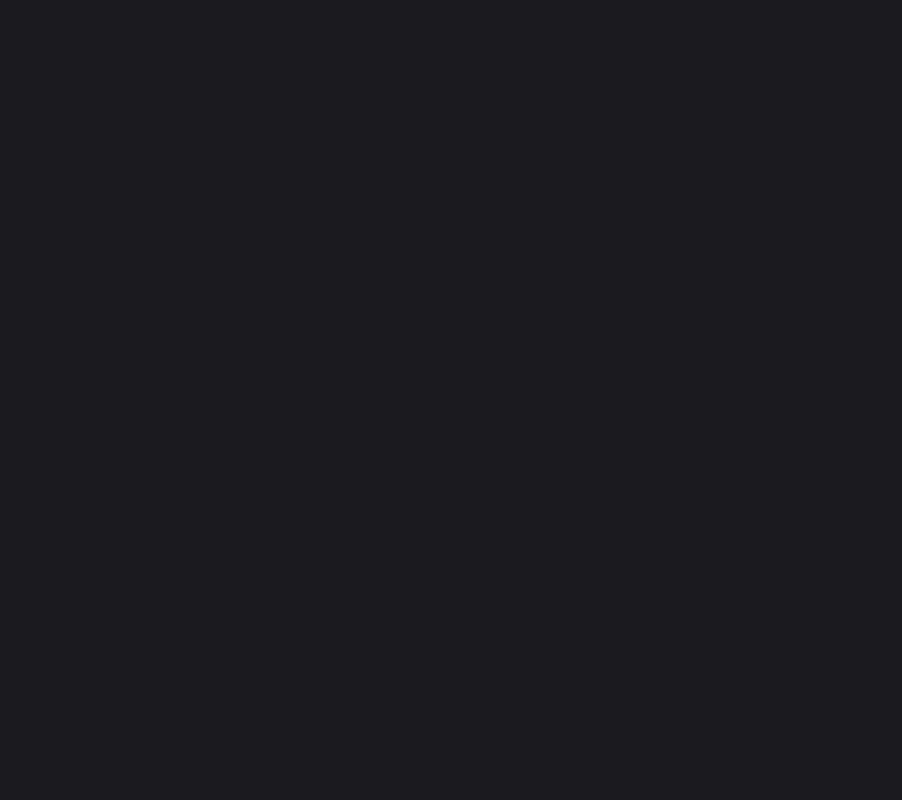
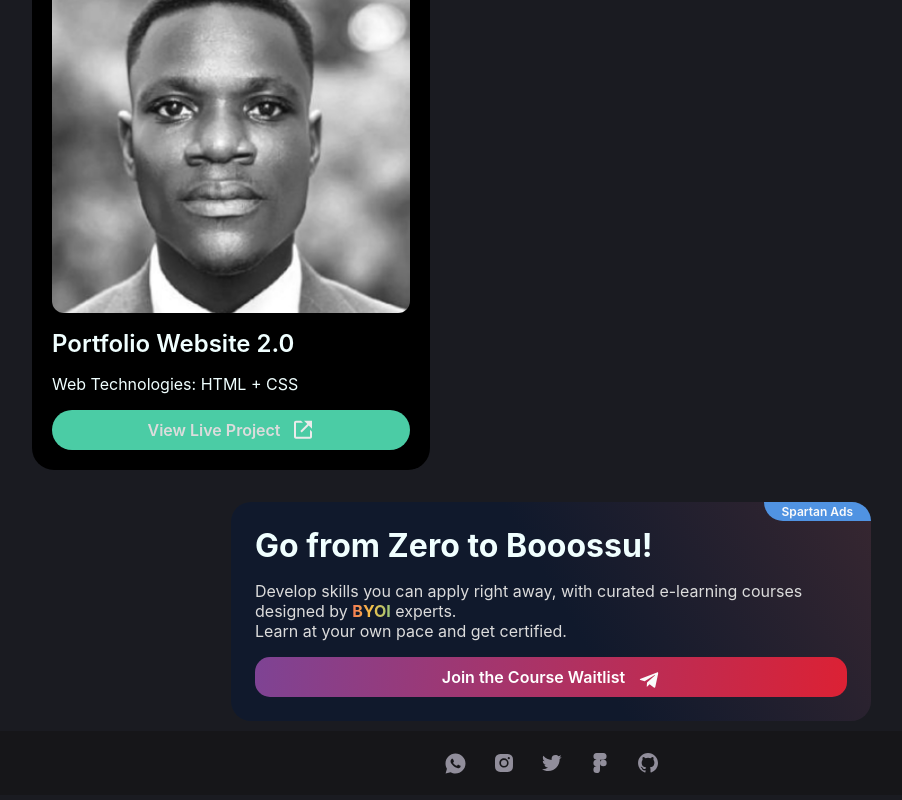
Before and after one commit to joeokat/Portfolio2.0, a React (Create React App) app: page / in a window 1280 px wide. Shown: the part 1419-2219 px from the top of the page, without its empty margins (89-991 px from the left). Before the commit the page ends 1398 px from the top, so only its background shows below. Built offline with nearby package versions, Linux system fonts and the light colour scheme.

Commit message:
div centre

```diff
--- a/src/App.css
+++ b/src/App.css
@@ -108,10 +108,12 @@
 .service--container {
   display: flex;
   flex-direction: column;
-  gap: 16px;
+  justify-content: center;
+  align-items: center;
   margin: 0 auto;
   margin-top: 32px;
   max-width: 640px;
+  gap: 16px;
 }
 .service--container > h2 {
   display: flex;
@@ -120,14 +122,13 @@
 }
 .service--row {
   display: flex;
-  flex-direction: row;
   gap: 16px;
 }
 .service--card {
   display: flex;
   flex-direction: column;
   justify-content: center;
-  width: 398px;
+  width: 100%;
   gap: 8px;
   padding: 20px;
   border-radius: 22px;
@@ -146,10 +147,12 @@
 .portfolio--container {
   display: flex;
   flex-direction: column;
-  gap: 16px;
+  justify-content: center;
+  align-items: center;
+  max-width: 640px;
   margin: 0 auto;
   margin: 32px 0;
-  max-width: 640px;
+  gap: 16px;
 }
 .portfolio--container > h2 {
   display: flex;
@@ -158,7 +161,7 @@
 }
 .portfolio--row {
   display: flex;
-  flex-direction: row;
+  flex-direction: column;
   gap: 16px;
 }
 .portfolio--card {
--- a/src/App.js
+++ b/src/App.js
@@ -14,7 +14,7 @@ export default function App() {
       <Services />
       <Portfolio />
       {/* <Info /> */}
-      {/* <SpartanAds /> */}
+      <SpartanAds />
       <Socials />
     </div>
   );
```
